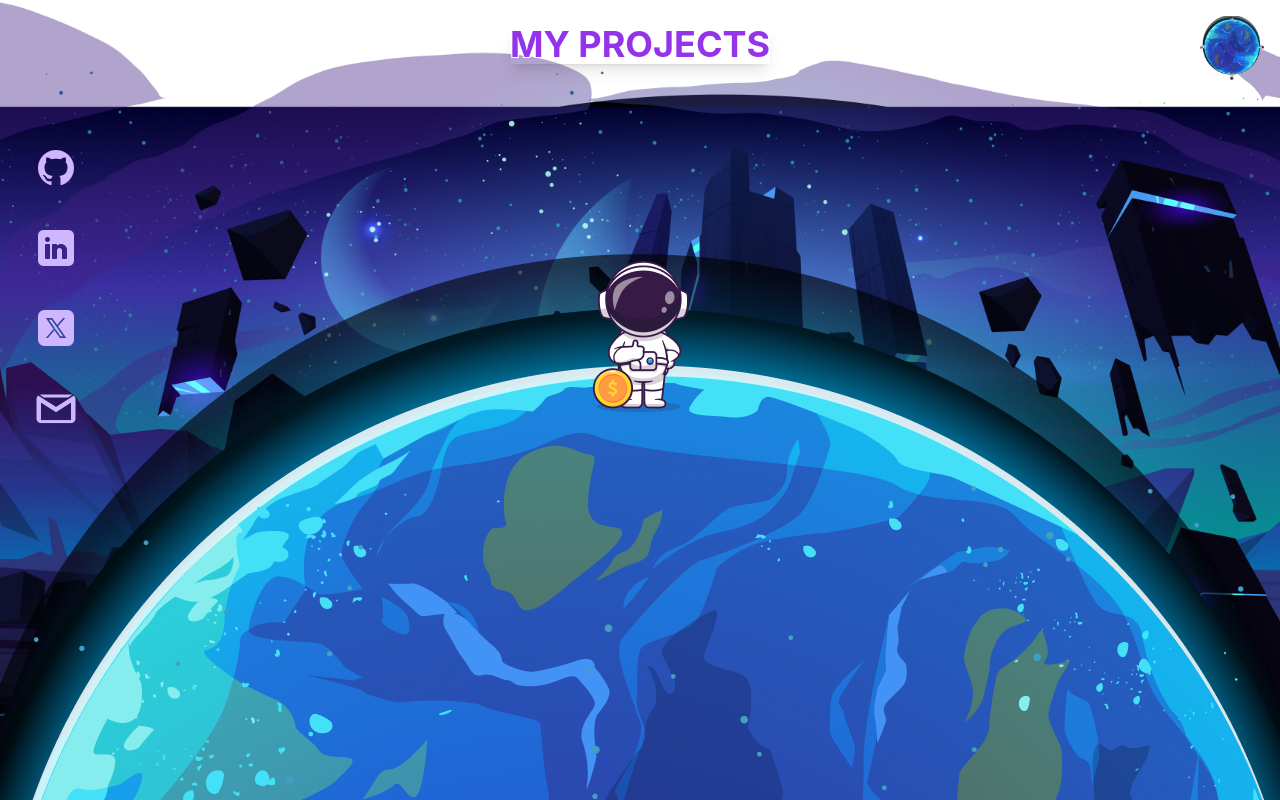
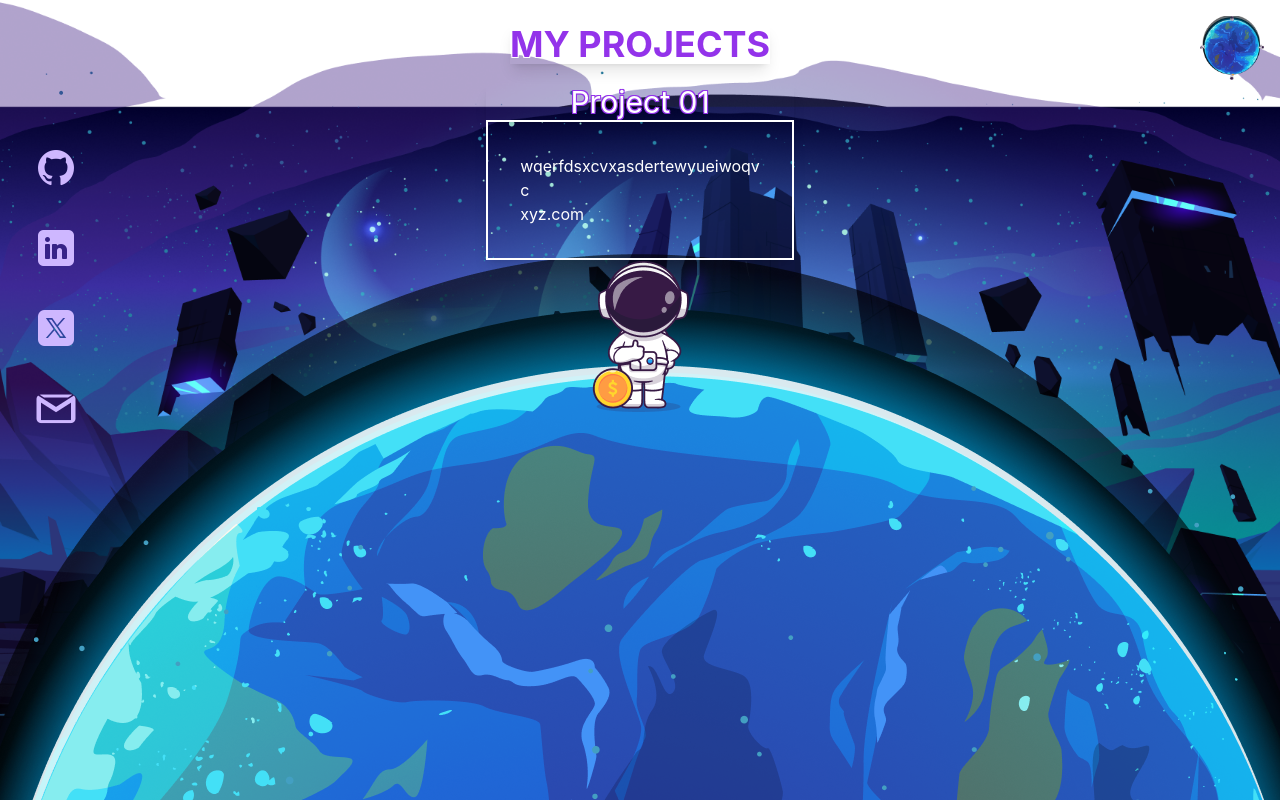
Before and after one commit to akanshaBharti/Portfolio, a React (Create React App) app: page /projects in a window 1280 px wide. Built offline with nearby package versions, Linux system fonts and the light colour scheme; the HTML template or start-up script is replaced by a standard one.

Commit message:
Working on projects page

```diff
--- /dev/null
+++ b/src/components/Projects/ProjectDetails.jsx
@@ -0,0 +1,56 @@
+import React from "react";
+
+const ProjectDetails = () => {
+  const projectDetails = [
+    {
+      ProjectName: "Project 01",
+      // GithubLinkIcon : "",
+      ProjectDescription: "wqerfdsxcvxasdertewyueiwoqv c",
+      ProjectLink: "xyz.com",
+    },
+    // {
+    //   ProjectName: "xyz",
+    //   // GithubLinkIcon : "",
+    //   ProjectDescription: "wqerfdsxcvxasdertewyueiwoqv c",
+    //   ProjectLink: "xyz.com",
+    // },
+  ];
+
+  return (
+    <div className="flex items-center justify-center w-3/4 h-3/4 ">
+        {projectDetails.map((projectV) => (
+            <div >
+                {/* project heading */}
+               <div flex flex-col items-center space-y-4>
+            <p className="text-3xl text-center shadow-lg">
+              <span
+                className="text-white"
+                style={{
+                  textShadow:
+                    "-1px -1px 0 #9333ea, 1px -1px 0 #9333ea, -1px 1px 0 #9333ea, 1px 1px 0 #9333ea",
+                }}
+              >
+                {projectV.ProjectName}
+              </span>
+            </p>
+          </div>
+
+          {/* description box */}
+          <div className="relative">
+            <div className=" border border-2 border-white text-white p-8 shadow-lg">
+                <p>{projectV.ProjectDescription}</p>
+                <p>{projectV.ProjectLink}</p>
+
+            </div>
+
+          </div>
+            </div>
+
+
+        ))}
+      {/* </div> */}
+    </div>
+  );
+};
+
+export default ProjectDetails;
--- a/src/components/Projects/Projects.jsx
+++ b/src/components/Projects/Projects.jsx
@@ -6,6 +6,7 @@ import earth from "../../images/earth.png";
 import { Button } from '@material-tailwind/react';
 import Navbar from '../Navbar/Navbar';
 import Sidebar from '../Sidebar/Sidebar';
+import ProjectDetails from './ProjectDetails';
 
 
 const Projects = () => {
@@ -33,7 +34,9 @@ const Projects = () => {
               MY PROJECTS
             </span>
           </h1>
-
+          <div className="absolute flex items-center justify-center pt-64">
+            <ProjectDetails/>
+          </div>
         </div>
         <div className="absolute top-0 right-0 mr-4 mt-2 ">
           <Button>
```
